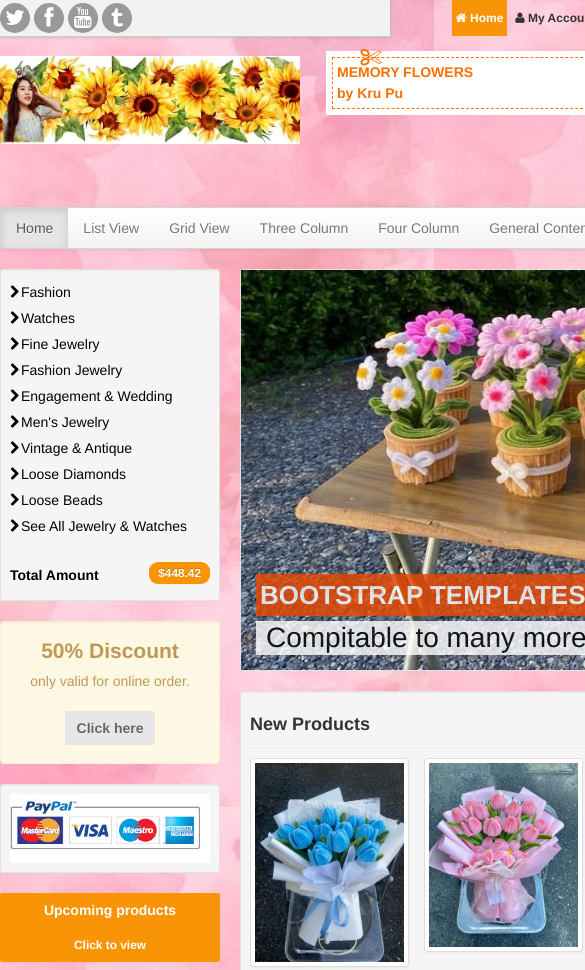
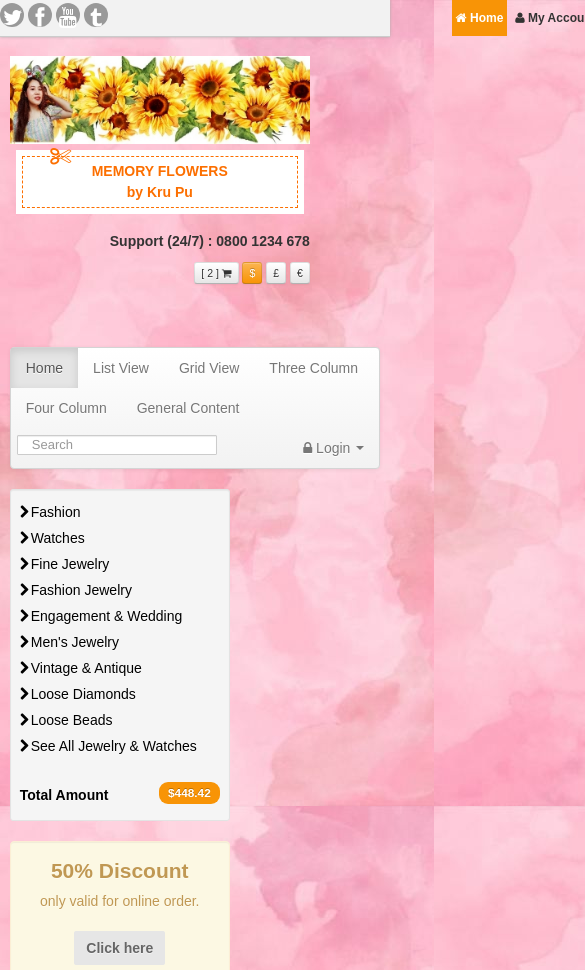
Before and after one commit to MtalentTime/memoryflowers, a plain HTML site: page index.html in a window 390 px wide. Shown: the top 970 px of the page, 585 px wide, since content can reach past the window. Drawn offline with Linux system fonts and the light colour scheme.

Commit message:
update css

```diff
--- a/style.css
+++ b/style.css
@@ -1,3 +1,55 @@
+
+/* รีเซ็ตค่าเริ่มต้นให้เหมาะกับทุกอุปกรณ์ */
+* {
+  margin: 0;
+  padding: 0;
+  box-sizing: border-box;
+}
+
+/* ปรับขนาดเริ่มต้นของเว็บให้รองรับมือถือ */
+body {
+  font-family: Arial, sans-serif;
+  max-width: 100%;
+  overflow-x: hidden;
+}
+
+/* ปรับขนาด container ให้ไม่ใหญ่เกินไป */
+.container {
+  width: 90%;
+  max-width: 1200px;
+  margin: 0 auto;
+}
+
+/* ปรับให้รูปภาพแสดงผลได้ดีบนมือถือ */
+img {
+  max-width: 100%;
+  height: auto;
+  display: block;
+}
+
+/* ปรับขนาดตัวอักษรให้เหมาะสมกับมือถือ */
+h1 {
+  font-size: 24px;
+  text-align: center;
+}
+
+/* ปรับ layout ให้เหมาะกับมือถือ */
+@media (max-width: 768px) {
+  .container {
+    width: 95%;
+  }
+
+  h1 {
+    font-size: 20px;
+  }
+
+  /* ถ้ามี sidebar ให้ซ่อนหรือลดขนาด */
+  .sidebar {
+    display: none;
+  }
+}
+
+
 body{background:url(img/bg5.jpg);background-repeat:repeat;}
 #header{padding:8px 0 8px;}
 #header a{text-decoration:none}
```
